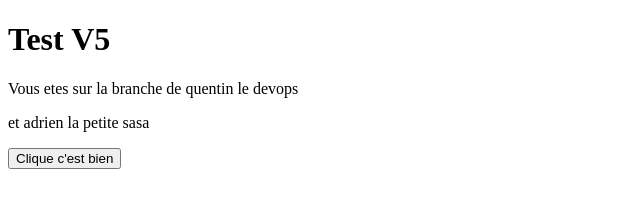
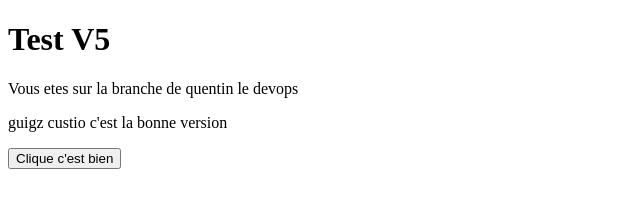
Before and after one commit to Kaishiro63/ci-cd, a plain HTML site: page index.html in a window 1280 px wide. Shown: the full height of the page, 0-640 px from the left. Drawn offline with Linux system fonts and the light colour scheme.

Commit message:
test deploy v16

```diff
--- a/index.html
+++ b/index.html
@@ -9,7 +9,7 @@
 <body>
     <h1>Test V5</h1>
     <p>Vous etes sur la branche de quentin le devops</p>
-    <p>et adrien la petite sasa</p>
+    <p>guigz custio c'est la bonne version</p>
     <button onclick="creerDivAvecTexte()">Clique c'est bien</button>
 </body>
 </html>
```
